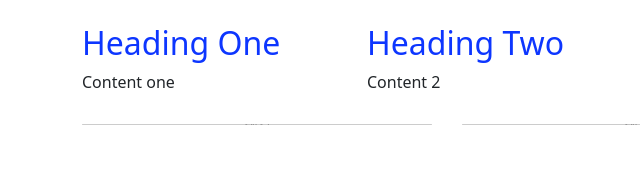
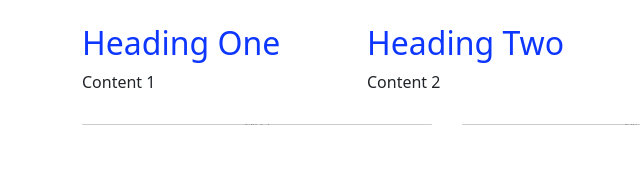
Before and after one commit to Joliph2427/comp-6062-lab-assessment-1, a plain HTML site: page index.html in a window 1280 px wide. Shown: the part 164-335 px from the top of the page, 0-640 px from the left. Drawn offline with nearby package versions, Linux system fonts and the light colour scheme; files that its build step writes are made by us from their sources; placeholder pictures from the web are drawn by us; files whose address does not match are found by name.

Commit message:
Add files via upload

```diff
--- a/index.html
+++ b/index.html
@@ -19,7 +19,7 @@
         <div class="row">
             <div class="col-md-3">
                 <h2 class="headingSecondary">Heading One</h2>
-                <p>Content one</p>
+                <p>Content 1</p>
             </div>
             <div class="col-md-3">
                 <h2 class="headingSecondary">Heading Two</h2>
```
